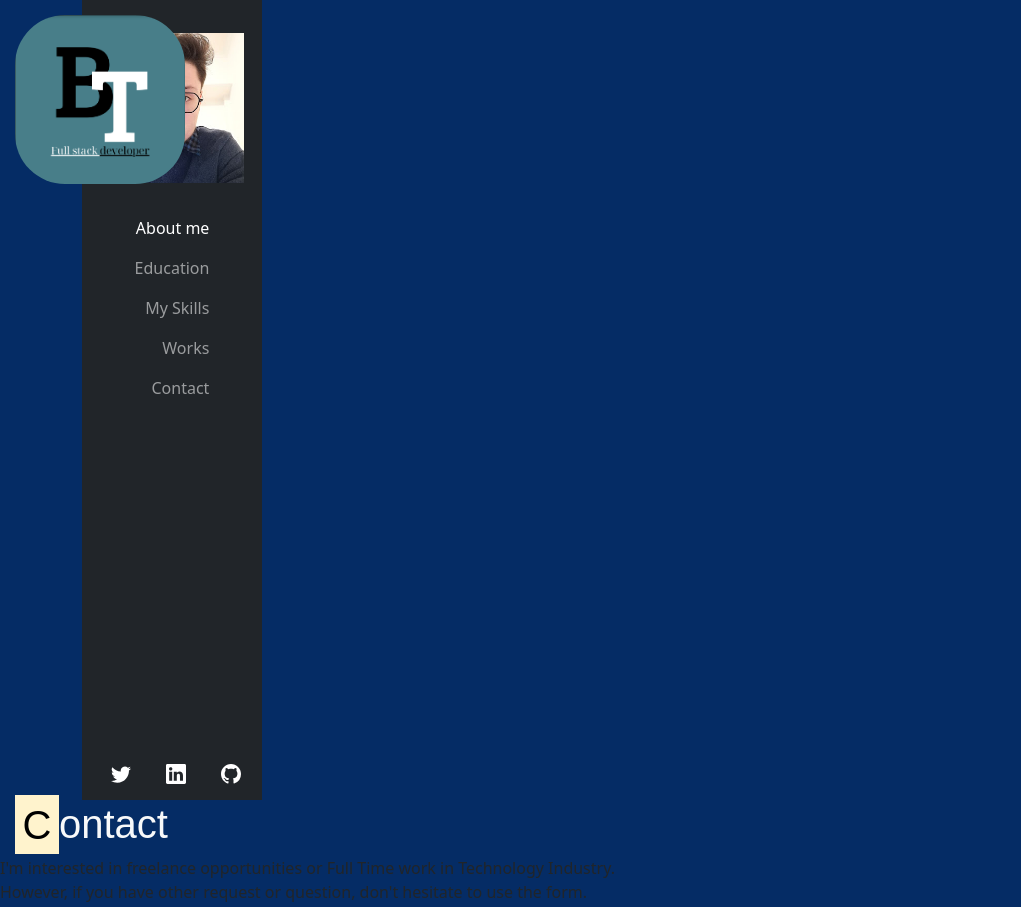
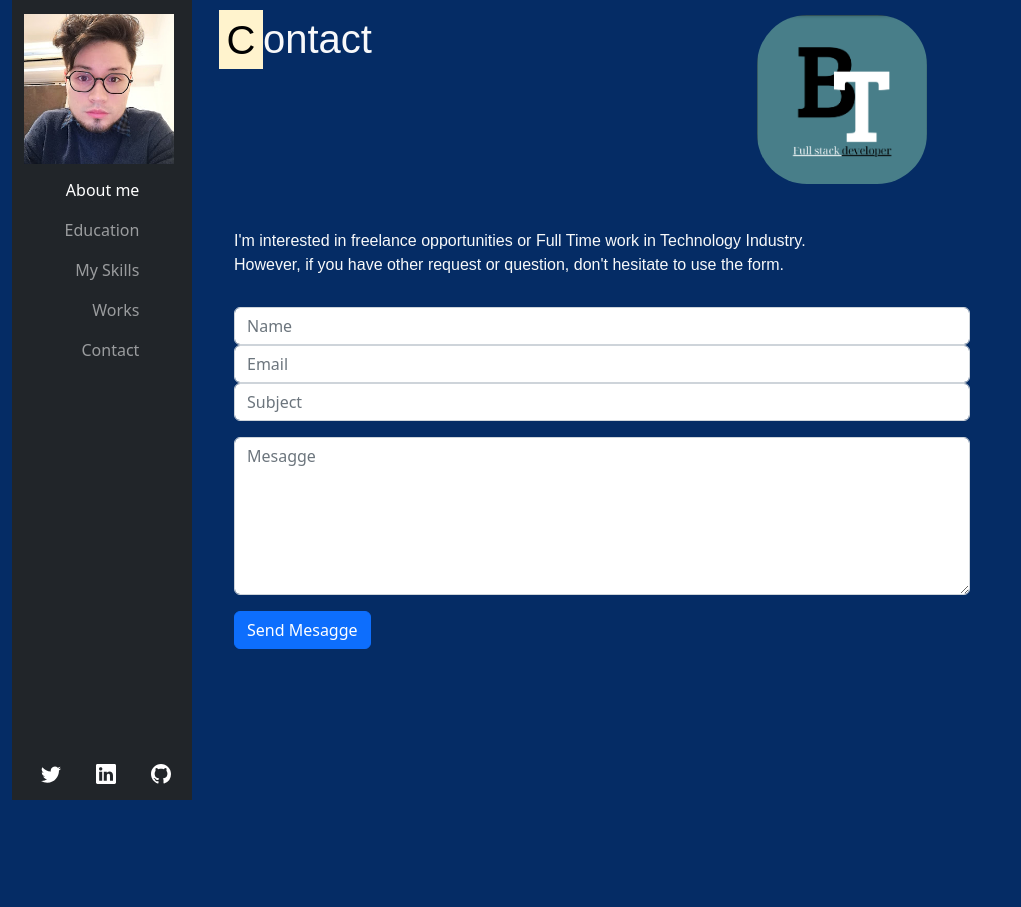
Before and after one commit to TorresBJ95/portfolio-frontend, a website: page contact.html in a window 1280 px wide. Shown: the top 907 px of the page, without its empty margins (0-1021 px from the left). After the commit the page ends 800 px from the top, so only its background shows below. Drawn offline with nearby package versions, Linux system fonts and the light colour scheme.

Commit message:
final changes preview to javascript final

```diff
--- a/contact.html
+++ b/contact.html
@@ -16,10 +16,8 @@
     <link rel="icon" type="image/x-icon" href="img/torreslogo.PNG">
 </head>
 <body class="color-body">
-    <!--lib Saas and css changes: navbar, navbar-brand, card-img-overlay,section, generalfonts, socialicons
-        canvas, navbar-toggler, myname, li> a, article>p, form-control, fullstack, myphoto-->
 
-    <div class="container d-flex flex-column flex-md-row">
+    <div class="container-fluid d-flex flex-column flex-md-row">
         <!-- navbar menu-->
         <nav class="navbar-changes navbar navbar-expand-md navbar-dark bg-dark d-flex flex-md-column">
             <div class="container-fluid">
@@ -88,41 +86,40 @@
             </div>
 
         </nav>
-
+        <!-- section contact-->
+        <div class="container">
+            <div class="row">
+                <div class="col-6 col-md-6">
+                    <h1 class="generalfont"><mark class="mark">C</mark>ontact</h1>
                 </div>
-
-    <main class="ps-0 ps-md-5 flex-grow-1">
-
-    </main>
-
-    <!-- Header img-->
-    <header class="card-img-overlay">
-        <img src="img/torreslogo.PNG" width="200" height="150" id="fullstack" alt="full stack developer">
-    </header>
-
-    <!-- section education-->
-
+                <div class="col-6 col-md-6">
+                    <img src="img/torreslogo.PNG" id="fullstack" alt="full stack developer">
+                </div>
+            </div>
+            <div class="row">
+                <div class="col">
                     <section id="section">
-
-        <h1 class="h1 generalfont"><mark class="mark">C</mark>ontact</h1>
-
-        <p>I'm interested in freelance opportunities or Full Time work in Technology Industry.<br> However, if you have other request
-        or question, don't hesitate to use the form.
-        </p>
-
                         <div class="mb-3">
-            <input type="name" class="form-control" id="nameform" placeholder="Name">
-            <input type="email" class="form-control" id="emailform" placeholder="Email">
-            <input type="subject" class="form-control" id="subjectform" placeholder="Subject">
+                            <label for="nameform" class="text-aboutme">I'm interested in freelance opportunities or Full Time work in Technology
+                            Industry.
+                            <br> However, if you have other request or question, don't hesitate to use the form.</label>
+                            <input type="name" class="form-contact form-control" id="nameform" placeholder="Name">
+                            <input type="email" class="form-contact form-control" id="emailform" placeholder="Email">
+                            <input type="subject" class="form-contact form-control" id="subjectform" placeholder="Subject">
                         </div>
 
                         <div class="mb-3">
-            <textarea class="form-control" id="mesaggeform" rows="6" placeholder="Mesagge"></textarea>
+                            <textarea class="form-contact form-control" id="mesaggeform" rows="6" placeholder="Mesagge"></textarea>
                         </div>
 
-        <button class="btn btn-primary btn-xs" type="button" id="btn-save">Send Mesagge</button>
+                        <button class="btn btn-primary btn-xs form-contact" type="button" id="btn-save">Send Mesagge</button>
+                    </section>
 
-    </section>
+                </div>
+            </div>
+        </div>
+
+    </div>
 
     <!-- external scripts js -->
     <script src="scripts.js" defer></script>
--- a/ownstyles.css
+++ b/ownstyles.css
@@ -31,7 +31,7 @@
 #img-size{
     width: 180px;
     height: 180px;
-    margin: 20px;
+    margin: 1px;
 }
 .navbar-changes{
     max-width: 760px;
@@ -40,15 +40,20 @@
 }
 .btn-toggler{
     position: absolute;
-    right: 30px;
-    bottom: 170px;
+    right: 5px;
+    bottom: 120px;
 
 }
 .offcanvas-title{
     margin-left: 80px;
 }
 .social-icons{
-        margin-right: 150px;
+    margin-right: 150px;
+}
+div > article{
+    font-family: sans-serif;
+    color: var(--bs-gray-100);
+    text-align: justify;
 }
 
 @media (min-width: 768px){
@@ -85,6 +90,14 @@
     }
     #icon-edit{
     color: var(--bs-gray-100);
-    margin-right: 350px;
+    }
+    div > article{
+    font-family: sans-serif;
+    color: var(--bs-gray-100);
+    text-align: justify;
+    }
+    .form-contact{
+        max-width: 70%;
+        margin: 0px 30px;
     }
 }
```
Also changed, not shown: education.html (+1 -1 lines), skills.html (+3 -2 lines), work.html (+17 -31 lines). Lines whose indentation alone changed are shown as unchanged.
